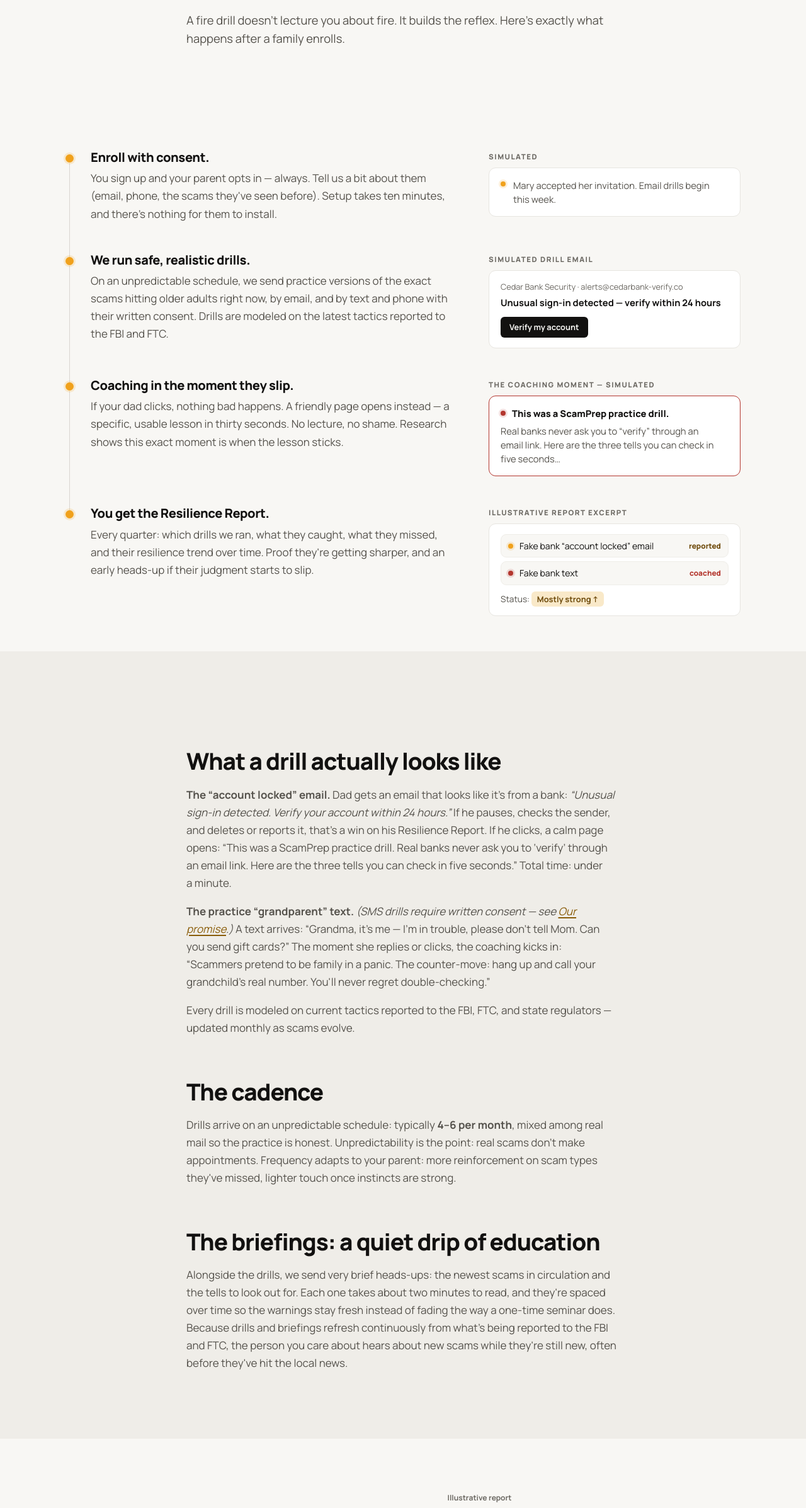
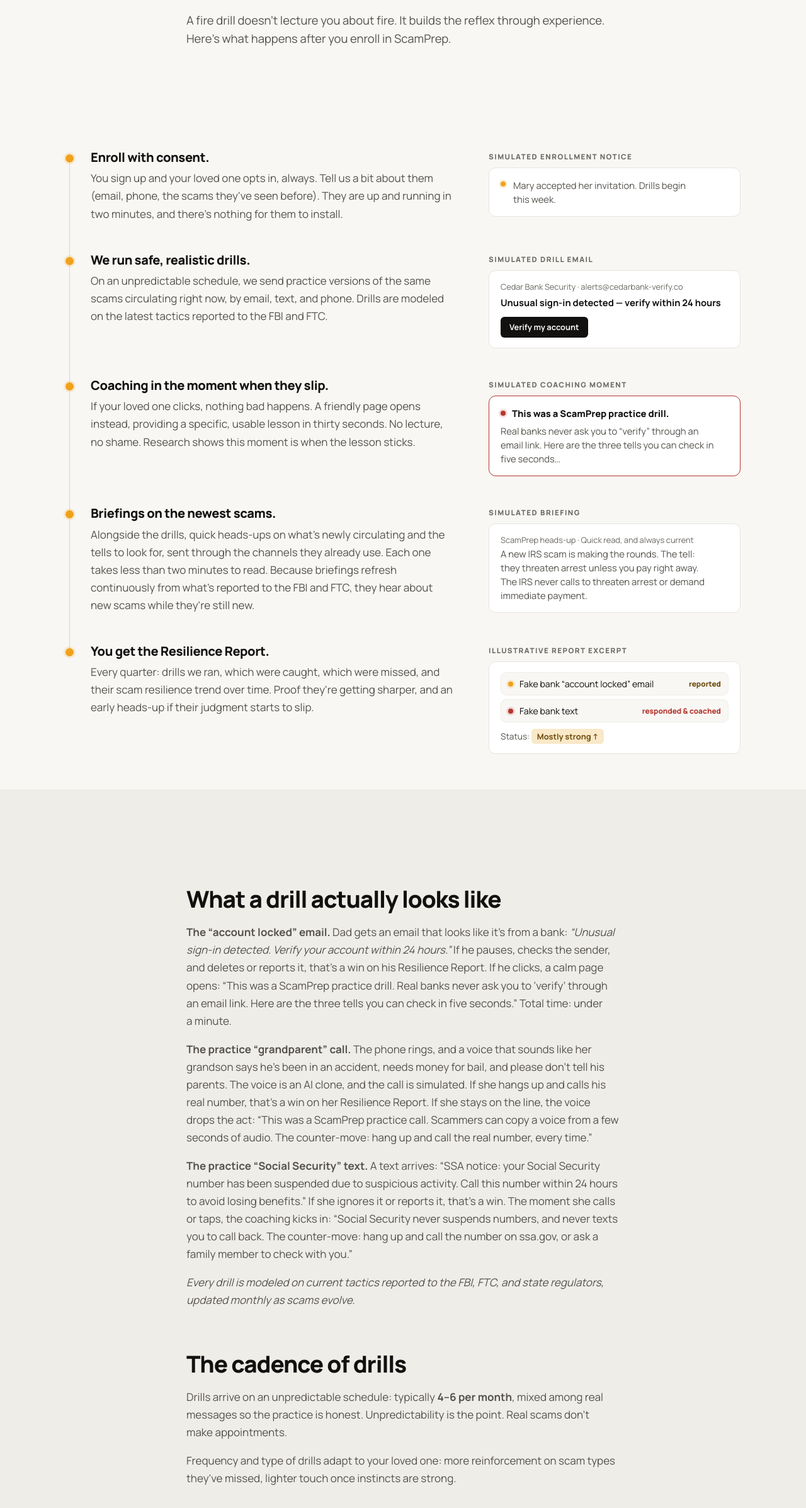
Before and after one commit to sawtoothtechnologies/sprysafe-site, an Astro site: page /how-it-works in a window 1280 px wide. Shown: the part 332-2726 px from the top of the page at 63% size. Built offline with nearby package versions, Linux system fonts and the light colour scheme; Astro itself is replaced by a stand-in of ours.

Commit message:
How it works copy edits, briefings step, deepfake call and Social Security text examples, paper mail channel

```diff
--- a/src/pages/how-it-works.astro
+++ b/src/pages/how-it-works.astro
@@ -5,16 +5,15 @@ import CtaBand from '../components/CtaBand.astro';
 ---
 
 <Base
-  title="How ScamPrep Works: Safe Practice Scams + Coaching"
-  description="Realistic practice scams by email and text, 30-second coaching the moment they slip, and a quarterly Resilience Report. See exactly how a scam fire drill works."
+  title="How ScamPrep works: safe practice scams and coaching"
+  description="Realistic practice scams by phone and email, briefings on the newest scams, and a quarterly Resilience Report. See exactly how a scam fire drill works."
 >
   <section class="section">
     <div class="wrap prose">
       <p class="kicker">How it works</p>
       <h1>Practice, coaching, proof, repeat.</h1>
       <p class="lede">
-        A fire drill doesn't lecture you about fire. It builds the reflex. Here's exactly what
-        happens after a family enrolls.
+        A fire drill doesn't lecture you about fire. It builds the reflex through experience. Here's what happens after you enroll in ScamPrep.
       </p>
     </div>
   </section>
@@ -29,16 +28,14 @@ import CtaBand from '../components/CtaBand.astro';
             <div>
               <h3>Enroll with consent.</h3>
               <p>
-                You sign up and your parent opts in — always. Tell us a bit about them (email, phone,
-                the scams they've seen before). Setup takes ten minutes, and there's nothing for them
-                to install.
+                You sign up and your loved one opts in, always. Tell us a bit about them (email, phone, the scams they've seen before). They are up and running in two minutes, and there's nothing for them to install.
               </p>
             </div>
             <aside class="mock" aria-label="Simulated enrollment confirmation">
-              <p class="mock__tag">Simulated</p>
+              <p class="mock__tag">Simulated enrollment notice</p>
               <div class="mock__card mock__card--consent">
                 <span class="blip" aria-hidden="true"></span>
-                <p>Mary accepted her invitation. Email drills begin this week.</p>
+                <p>Mary accepted her invitation. Drills begin this week.</p>
               </div>
             </aside>
           </div>
@@ -48,9 +45,7 @@ import CtaBand from '../components/CtaBand.astro';
             <div>
               <h3>We run safe, realistic drills.</h3>
               <p>
-                On an unpredictable schedule, we send practice versions of the exact scams hitting
-                older adults right now, by email, and by text and phone with their written consent.
-                Drills are modeled on the latest tactics reported to the FBI and FTC.
+                On an unpredictable schedule, we send practice versions of the same scams circulating right now, by email, text, and phone. Drills are modeled on the latest tactics reported to the FBI and FTC.
               </p>
             </div>
             <aside class="mock" aria-label="Simulated drill email">
@@ -66,15 +61,13 @@ import CtaBand from '../components/CtaBand.astro';
         <li>
           <div class="drill-line__body">
             <div>
-              <h3>Coaching in the moment they slip.</h3>
+              <h3>Coaching in the moment when they slip.</h3>
               <p>
-                If your dad clicks, nothing bad happens. A friendly page opens instead — a specific,
-                usable lesson in thirty seconds. No lecture, no shame. Research shows this exact
-                moment is when the lesson sticks.
+                If your loved one clicks, nothing bad happens. A friendly page opens instead, providing a specific, usable lesson in thirty seconds. No lecture, no shame. Research shows this moment is when the lesson sticks.
               </p>
             </div>
             <aside class="mock" aria-label="Simulated coaching screen">
-              <p class="mock__tag">The coaching moment — simulated</p>
+              <p class="mock__tag">Simulated coaching moment</p>
               <div class="mock__card mock__card--coach">
                 <p class="mock__coach-head"><span class="blip blip--alert" aria-hidden="true"></span>This was a ScamPrep practice drill.</p>
                 <p>Real banks never ask you to “verify” through an email link. Here are the three tells you can check in five seconds…</p>
@@ -85,11 +78,29 @@ import CtaBand from '../components/CtaBand.astro';
         <li>
           <div class="drill-line__body">
             <div>
+              <h3>Briefings on the newest scams.</h3>
+              <p>
+                Alongside the drills, quick heads-ups on what's newly circulating and the tells to
+                look for, sent through the channels they already use. Each one takes less than two
+                minutes to read. Because briefings refresh continuously from what's reported to the
+                FBI and FTC, they hear about new scams while they're still new.
+              </p>
+            </div>
+            <aside class="mock" aria-label="Simulated briefing">
+              <p class="mock__tag">Simulated briefing</p>
+              <div class="mock__card">
+                <p class="mock__meta">ScamPrep heads-up · Quick read, and always current</p>
+                <p>A new IRS scam is making the rounds. The tell: they threaten arrest unless you pay right away. The IRS never calls to threaten arrest or demand immediate payment.</p>
+              </div>
+            </aside>
+          </div>
+        </li>
+        <li>
+          <div class="drill-line__body">
+            <div>
               <h3>You get the Resilience Report.</h3>
               <p>
-                Every quarter: which drills we ran, what they caught, what they missed, and their
-                resilience trend over time. Proof they're getting sharper, and an early heads-up if
-                their judgment starts to slip.
+                Every quarter: drills we ran, which were caught, which were missed, and their scam resilience trend over time. Proof they're getting sharper, and an early heads-up if their judgment starts to slip.
               </p>
             </div>
             <aside class="mock" aria-label="Illustrative report excerpt">
@@ -103,7 +114,7 @@ import CtaBand from '../components/CtaBand.astro';
                 <div class="mock__row">
                   <span class="blip blip--alert" aria-hidden="true"></span>
                   <span>Fake bank text</span>
-                  <span class="mock__result mock__result--alert">coached</span>
+                  <span class="mock__result mock__result--alert">responded &amp; coached</span>
                 </div>
                 <p class="mock__status">Status: <strong>Mostly strong ↑</strong></p>
               </div>
@@ -126,33 +137,46 @@ import CtaBand from '../components/CtaBand.astro';
         Total time: under a minute.
       </p>
       <p>
-        <strong>The practice “grandparent” text.</strong> <em>(SMS drills require written consent —
-        see <a href="/promise">Our promise</a>.)</em> A text arrives: “Grandma, it's me — I'm in
-        trouble, please don't tell Mom. Can you send gift cards?” The moment she replies or clicks,
-        the coaching kicks in: “Scammers pretend to be family in a panic. The counter-move: hang up
-        and call your grandchild's real number. You'll never regret double-checking.”
+        <strong>The practice “grandparent” call.</strong> The phone rings, and a voice that sounds
+        like her grandson says he's been in an accident, needs money for bail, and please don't tell
+        his parents. The voice is an AI clone, and the call is simulated. If she hangs up and calls
+        his real number, that's a win on her Resilience Report. If she stays on the line, the voice
+        drops the act: “This was a ScamPrep practice call. Scammers can copy a voice from a few
+        seconds of audio. The counter-move: hang up and call the real number, every time.”
       </p>
       <p>
-        Every drill is modeled on current tactics reported to the FBI, FTC, and state regulators —
-        updated monthly as scams evolve.
+        <strong>The practice “Social Security” text.</strong> A text arrives: “SSA notice: your
+        Social Security number has been suspended due to suspicious activity. Call this number
+        within 24 hours to avoid losing benefits.” If she ignores it or reports it, that's a win. The
+        moment she calls or taps, the coaching kicks in: “Social Security never suspends numbers,
+        and never texts you to call back. The counter-move: hang up and call the number on
+        ssa.gov, or ask a family member to check with you.”
+      </p>
+      <p>
+        <em>Every drill is modeled on current tactics reported to the FBI, FTC, and state regulators, updated monthly as scams evolve.</em>
       </p>
 
-      <h2>The cadence</h2>
+      <h2>The cadence of drills</h2>
       <p>
         Drills arrive on an unpredictable schedule: typically <strong>4–6 per month</strong>,
-        mixed among real mail so the practice is honest. Unpredictability is the point: real scams
-        don't make appointments. Frequency adapts to your parent: more reinforcement on scam types
+        mixed among real messages so the practice is honest. Unpredictability is the point. Real
+        scams don't make appointments.
+      </p>
+      <p>
+        Frequency and type of drills adapt to your loved one: more reinforcement on scam types
         they've missed, lighter touch once instincts are strong.
       </p>
 
       <h2>The briefings: a quiet drip of education</h2>
       <p>
         Alongside the drills, we send very brief heads-ups: the newest scams in circulation and
-        the tells to look out for. Each one takes about two minutes to read, and they're spaced
+        the tells to look out for. Each one takes less than two minutes to read, and they're spaced
         over time so the warnings stay fresh instead of fading the way a one-time seminar does.
-        Because drills and briefings refresh continuously from what's being reported to the FBI
-        and FTC, the person you care about hears about new scams while they're still new, often
-        before they've hit the local news.
+      </p>
+      <p>
+        Because drills and briefings refresh continuously based on reports to the FBI and FTC, the
+        person you care about hears about new scams while they're still new, often before they've
+        hit the local news.
       </p>
     </div>
   </section>
@@ -161,20 +185,19 @@ import CtaBand from '../components/CtaBand.astro';
     <div class="wrap report-split">
       <div class="prose">
         <h2>What's in the Resilience Report</h2>
-        <p>Delivered every three months to up to four family members your parent approves:</p>
+        <p>Delivered every three months to you and your loved one:</p>
         <ul>
-          <li>Every drill we ran, and how it went — caught, ignored, or coached</li>
+          <li>Every drill we ran, and how it went: caught, ignored, or coached</li>
           <li>A plain-English resilience status ("strong," "mostly strong") and how it's trending over time</li>
-          <li>The scam type we're reinforcing next, and why</li>
-          <li>A plain-English briefing on the quarter's most-reported scams</li>
+          <li>The scam types we're reinforcing next, and why</li>
+          <li>A quick briefing on the quarter's most-reported scams</li>
         </ul>
         <h2 style="margin-top: 1.6em;">A gentle early-warning system</h2>
         <p>
-          Research from the University of Florida found that performance on simulated scam tests
-          tracks with memory and real-world risk. A gradual decline in your parent's resilience
-          trend doesn't diagnose anything, but it's the kind of early signal families say they
-          wish they'd had. We surface it quietly, privately, and only to the family members your
-          parent approved.
+          Research finds performance on simulated scam tests correlates with memory and real-world
+          risk. A gradual decline in resilience doesn't diagnose anything but can spark a helpful
+          conversation by providing an early signal families often wish they'd had. We surface it
+          quietly, privately, and only to you and the learner.
         </p>
       </div>
       <div><ReportCard tone="light" /></div>
@@ -185,15 +208,14 @@ import CtaBand from '../components/CtaBand.astro';
     <div class="wrap">
       <div class="card" style="border-left: 6px solid var(--ink);">
         <h3>Which channels drills use</h3>
-        <p><strong>Email:</strong> on from day one (plus paper-mail drills where available).</p>
+        <p><strong>Email:</strong> on from day one.</p>
         <p>
-          <strong>Text and phone:</strong> added with their written consent. That includes
-          AI-voice “grandparent scam” practice calls, so the scam families fear most gets
-          rehearsed safely.
+          <strong>Text and phone:</strong> added with their express written consent. Includes
+          AI-voice calls (also known as “deepfakes”) like the “grandparent scam.”
         </p>
+        <p><strong>Paper mail:</strong> coming soon.</p>
         <p style="margin-bottom: 0;">
-          Text and voice simulations are regulated under federal telemarketing law, and we built
-          our consent process to exceed those requirements rather than skirt them.
+          Text and voice simulations are regulated under federal telemarketing law. We built our consent process to exceed those requirements.
         </p>
       </div>
     </div>
@@ -201,7 +223,7 @@ import CtaBand from '../components/CtaBand.astro';
 
   <CtaBand
     headline="Ready to run the first drill?"
-    body="Join the early-access list — or read the honest answers to the questions every family asks first."
+    body="Join the early-access list to protect your loved one."
   />
 </Base>
 
```
